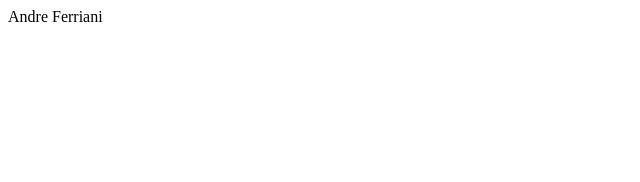
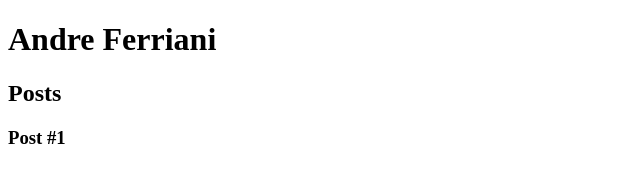
Before and after one commit to AndreUTF/HTMLDio, a plain HTML site: page index.html in a window 1280 px wide. Shown: the whole page, without its empty margins (0-640 px from the left). Drawn offline with Linux system fonts and the light colour scheme.

Commit message:
Atualizacao do arquivo index.html

```diff
--- a/index.html
+++ b/index.html
@@ -7,7 +7,24 @@
 </head>
 
 <body>
-    Andre Ferriani
+    <header>
+        <h1>
+            Andre Ferriani
+        </h1>
+    </header>
+    <section>
+        <header>
+            <h2>Posts</h2>
+        </header>
+        <article>
+            <header>
+                <h3>Post #1</h3>
+            </header>
+        </article>
+    </section>
+    <footer>
+
+    </footer>
 </body>
 
 </html>
```
